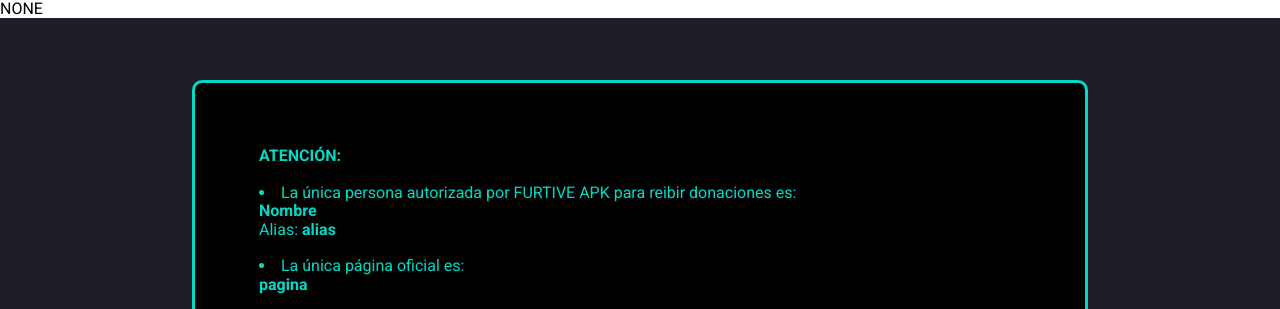
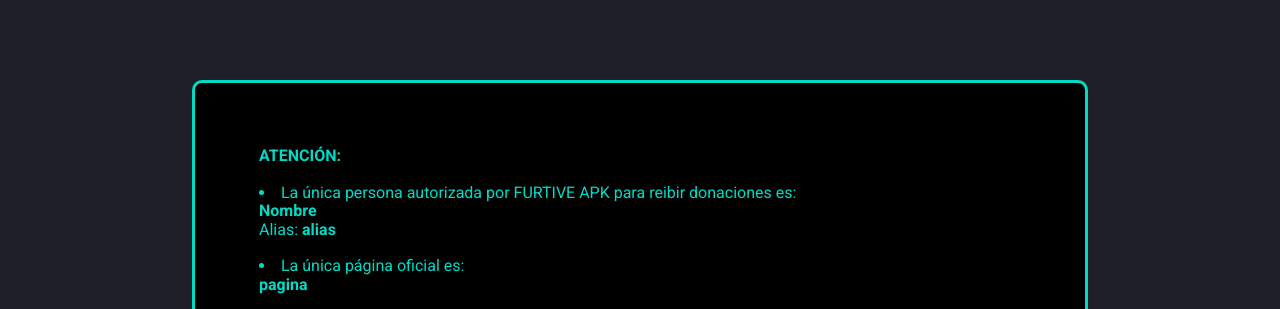
Before and after one commit to FurtiveApk2/impact, a plain HTML site: page index.html in a window 1280 px wide. Shown: the top 309 px of the page. Drawn offline with nearby package versions, Linux system fonts and the light colour scheme; no server answers; a script that the page names is missing.

Commit message:
Update index.html

```diff
--- a/index.html
+++ b/index.html
@@ -20,7 +20,7 @@
 
 </head>
 <body>
-<div id="identificador" style="display: block;">NONE</div>
+<div id="identificador" style="display: none;">NONE</div>
 
   <div id="alerta" style="display: none; position: fixed;
   border-radius: 10px;
```
